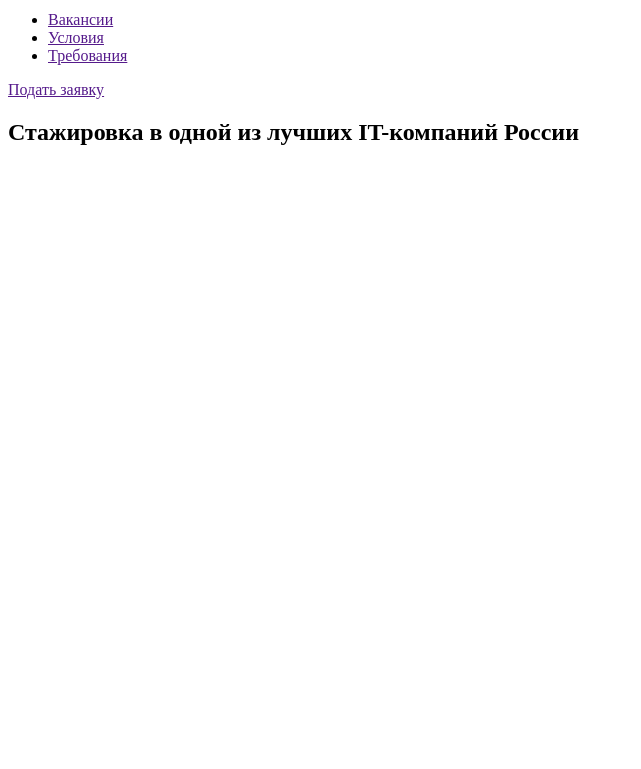
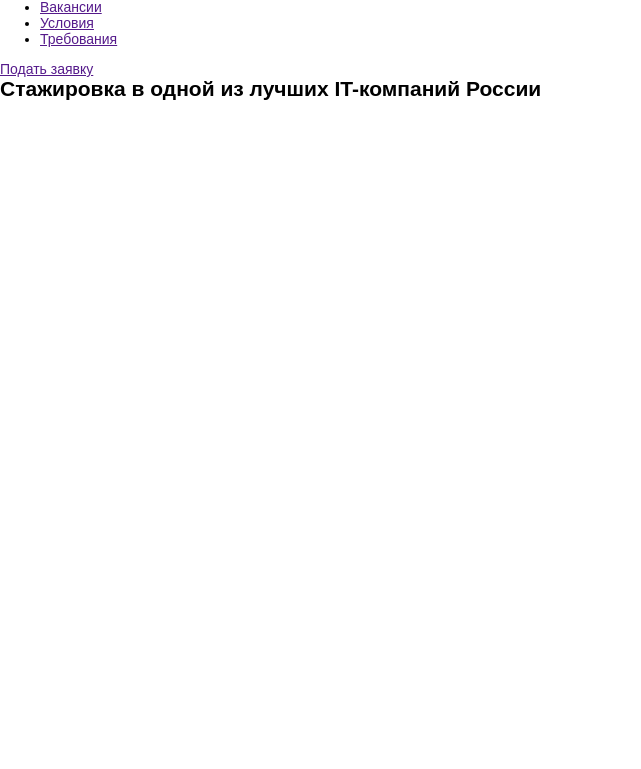
Before and after one commit to IvanBakharev/Project-HTML-SY, a plain HTML site: page index.html in a window 1280 px wide. Shown: the part 31-800 px from the top of the page, without its empty margins (0-641 px from the left). Drawn offline with Linux system fonts and the light colour scheme.

Commit message:
CSS begin

```diff
--- /dev/null
+++ b/CSS/main.css
@@ -0,0 +1,33 @@
+body {
+    font-family: 'Raleway', sans-serif;
+    margin: 0;
+    padding: 0;
+    font-size: 14px;
+    -webkit-font-smoothing: antialiased;
+}
+
+*,
+*:before,
+*:after {
+    box-sizing: border-box;
+}
+
+div,
+input,
+button,
+p,
+form,
+a,
+ul,
+li {
+    box-sizing: border-box;
+}
+
+h1,
+h2,
+h3,
+h4,
+h5,
+h6 {
+    margin: 0;
+}
--- a/index.html
+++ b/index.html
@@ -4,6 +4,7 @@
     <meta charset="UTF-8">
     <meta http-equiv="X-UA-Compatible" content="IE=edge">
     <meta name="viewport" content="width=device-width, initial-scale=1.0">
+    <link rel="stylesheet" href="CSS/main.css">
     <title>Document</title>
 </head>
 <body>
```
